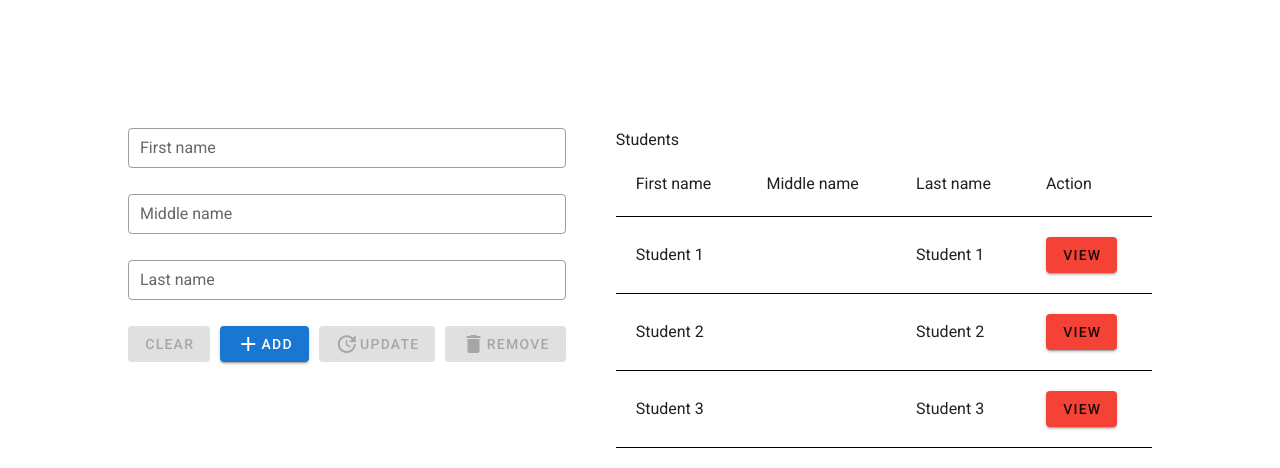
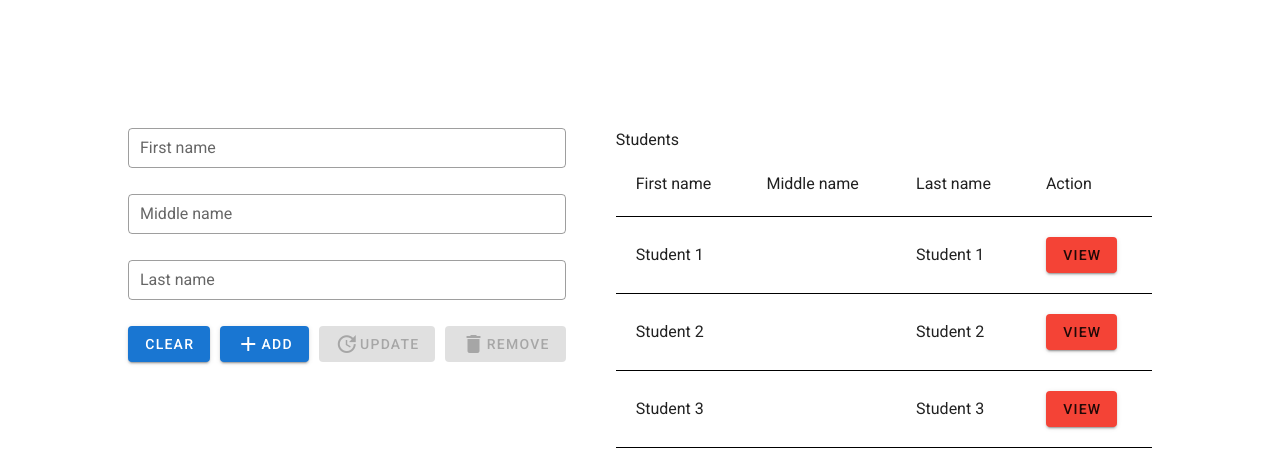
Before and after one commit to pauljor1499/vue2-practice, a Vue app: page / in a window 1280 px wide. Shown: the top 468 px of the page. Built offline with nearby package versions, Linux system fonts and the light colour scheme.

Commit message:
add filter for clear button

```diff
--- a/src/components/Child.vue
+++ b/src/components/Child.vue
@@ -27,7 +27,7 @@
                 <v-btn
                     color="primary"
                     @click="resetFields()"
-                    :disabled="!hasSelected"
+                    :disabled="hasData"
                 >
                     Clear
                 </v-btn>
@@ -194,7 +194,8 @@ export default {
         validateData() {
             if (
                 JSON.stringify(this.input_student) ===
-                JSON.stringify(this.old_student)
+                    JSON.stringify(this.old_student) ||
+                this.selected_index == -1
 
                 // this.input_student.first_name === this.old_student.first_name &&
                 // this.input_student.middle_name ===
@@ -202,6 +203,12 @@ export default {
                 // this.input_student.last_name === this.old_student.last_name
             )
                 return true;
+        },
+
+        hasData() {
+            if (JSON.stringify(this.input_student) == "") {
+                return true;
+            }
         },
     },
 };
```
